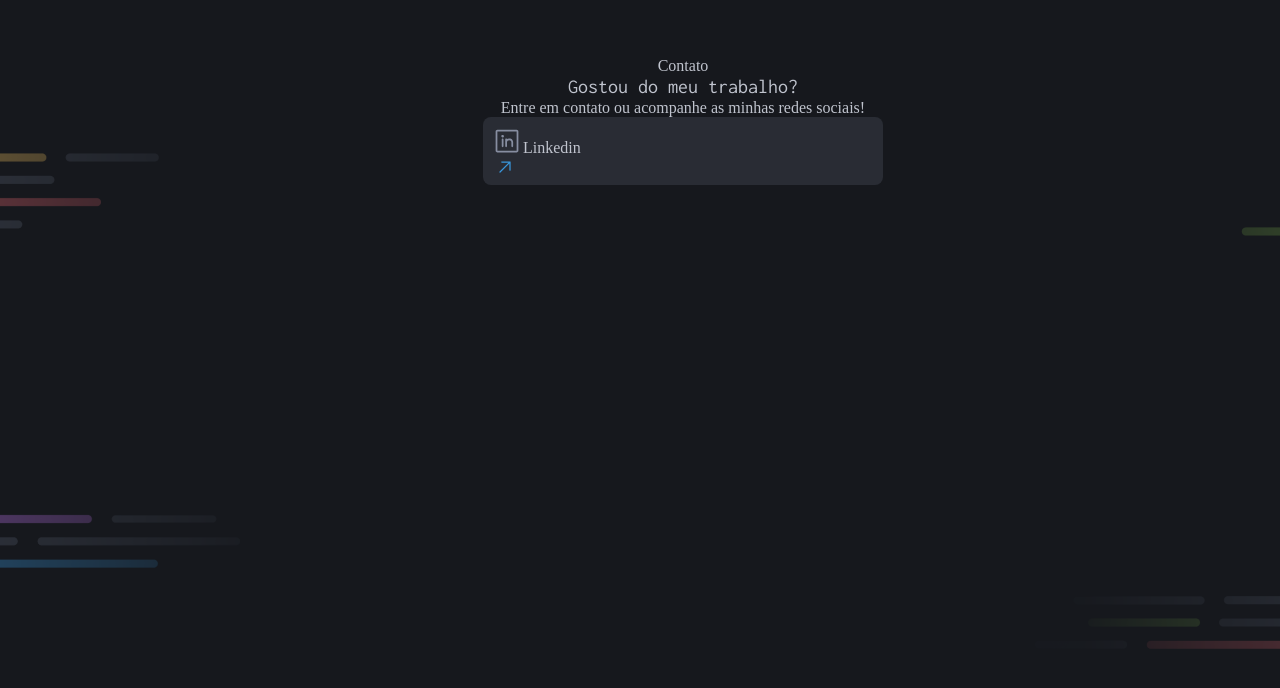
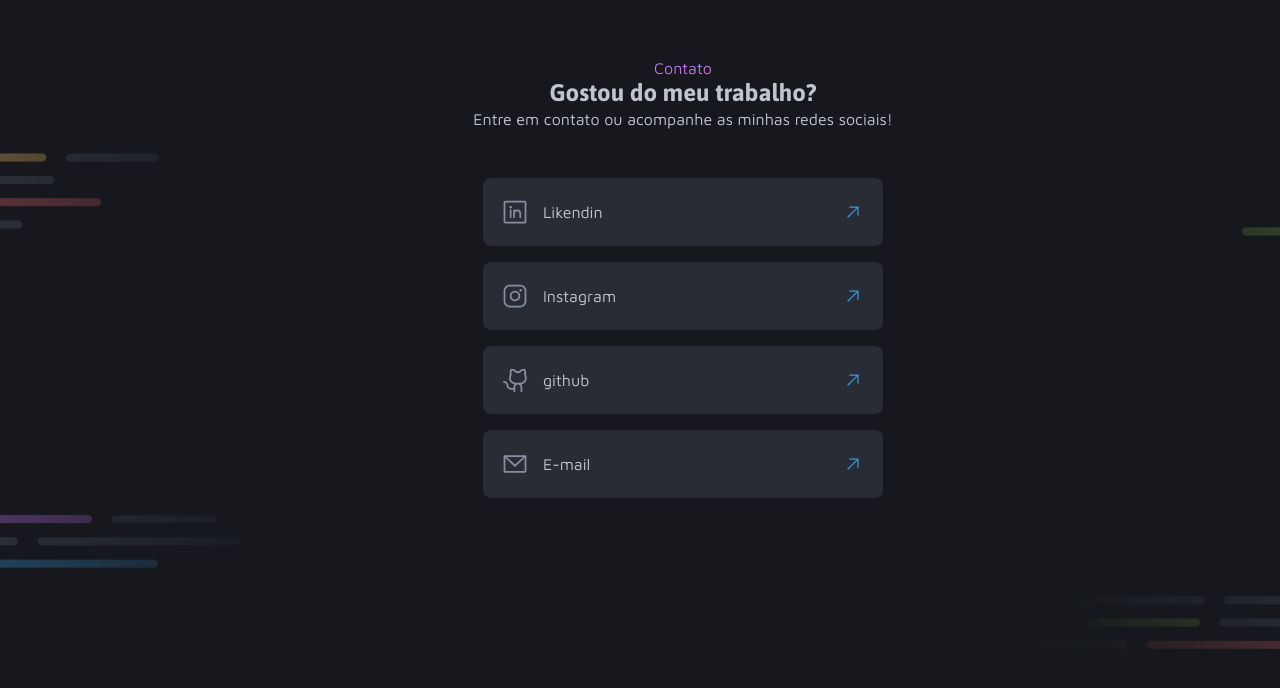
Before and after one commit to ROBERTOKPP/Portfolio-Dev, a plain HTML site: page index.html in a window 1280 px wide. Shown: the part 2218-2906 px from the top of the page. Drawn offline with Linux system fonts and the light colour scheme; files whose address does not match are found by name.

```diff
--- a/index.html
+++ b/index.html
@@ -181,14 +181,39 @@
       </section>
 
       <footer class="container">
-        <p>Contato</p>
-        <h2>Gostou do meu trabalho?</h2>
-        <p>Entre em contato ou acompanhe as minhas redes sociais!</p>
-        <div class="container">
+        <div id="header-footer" class="container">
+        <p class="color-purple text-md">Contato</p>
+        <h2 class="tittle-sm-asap">Gostou do meu trabalho?</h2>
+        <p class="text-md">Entre em contato ou acompanhe as minhas redes sociais!</p>
+        </div>
+
+
+        <div class="grid grid-flex-row gap-16">
           <div class="social-button">
-            <div>
+            <div class="icon-text gap-16">
               <img src="assets/icons/linkedin.svg" alt="linkedin-logo" />
-              <span>Linkedin</span>
+              <span>Likendin</span>
+            </div>
+            <img src="assets/icons/ArrowUpRight.svg" alt="flecha" />
+          </div>
+          <div class="social-button">
+            <div class="icon-text gap-16">
+              <img src="assets/icons/instagram.svg" alt="instagram" />
+              <span>Instagram</span>
+            </div>
+            <img src="assets/icons/ArrowUpRight.svg" alt="flecha" />
+          </div>
+          <div class="social-button">
+            <div class="icon-text gap-16">
+              <img src="assets/icons/github-footer.svg" alt="GitHub" />
+              <span>github</span>
+            </div>
+            <img src="assets/icons/ArrowUpRight.svg" alt="flecha" />
+          </div>
+          <div class="social-button">
+            <div class="icon-text gap-16">
+              <img src="assets/icons/email.svg" alt="E-mail-logo" />
+              <span>E-mail</span>
             </div>
             <img src="assets/icons/ArrowUpRight.svg" alt="flecha" />
           </div>
--- a/style/footer.css
+++ b/style/footer.css
@@ -8,18 +8,25 @@
   padding-inline: 120px;
   padding-block: 128px 200px;
 }
+#header-footer{
+  margin-bottom: 48px;
+  h2{
 
+  }
+}
 .social-button {
   background-color: var(--gray-400);
   border-radius: 8px;
-  padding: 12px;
   width: 400px;
   height: 68px;
-  justify-content: center;
+  display: flex;
   align-items: center;
-
-  /* img:nth-child() {
-    border: 3px solid red;
-    align-content: end;
-  } */
+  justify-content: space-between;
+  padding: 20px;
+  .icon-text {
+    display: flex;
+    align-items: center;
+    font: var(--text-md);
+    color: var(--gray-200);
+  }
 }
--- a/style/utility.css
+++ b/style/utility.css
@@ -37,6 +37,9 @@
   font: var(--text-subt-inco);
 }
 
+.tittle-sm-asap{
+  font: var(--tittle-sm-asap);
+}
 
 h1{
   font: var(--text-lg-asap);
@@ -66,3 +69,7 @@
     font: var(--tittle-sm-asap);
   }
 }
+
+.color-purple{
+  color: var(--purple);
+}
```
